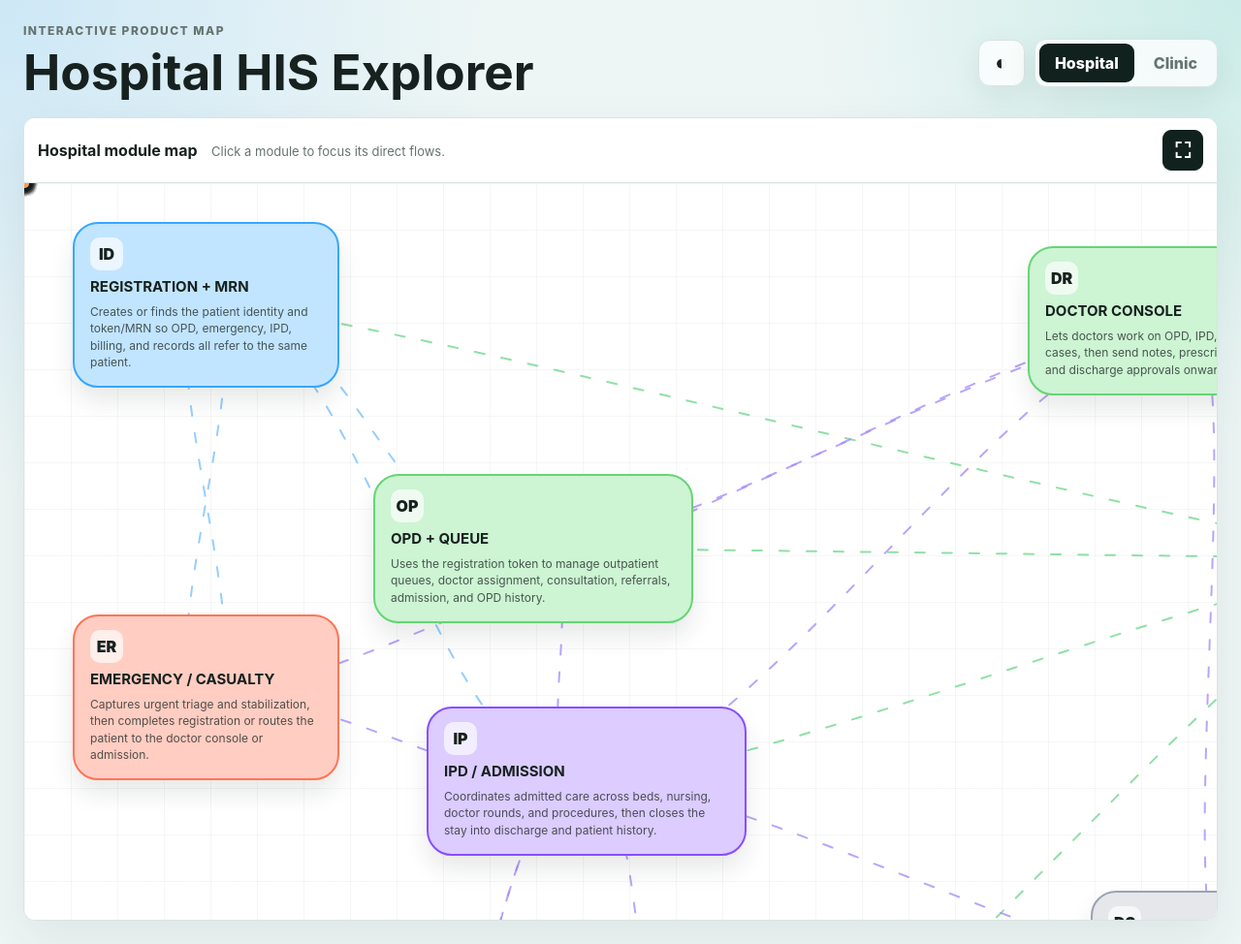
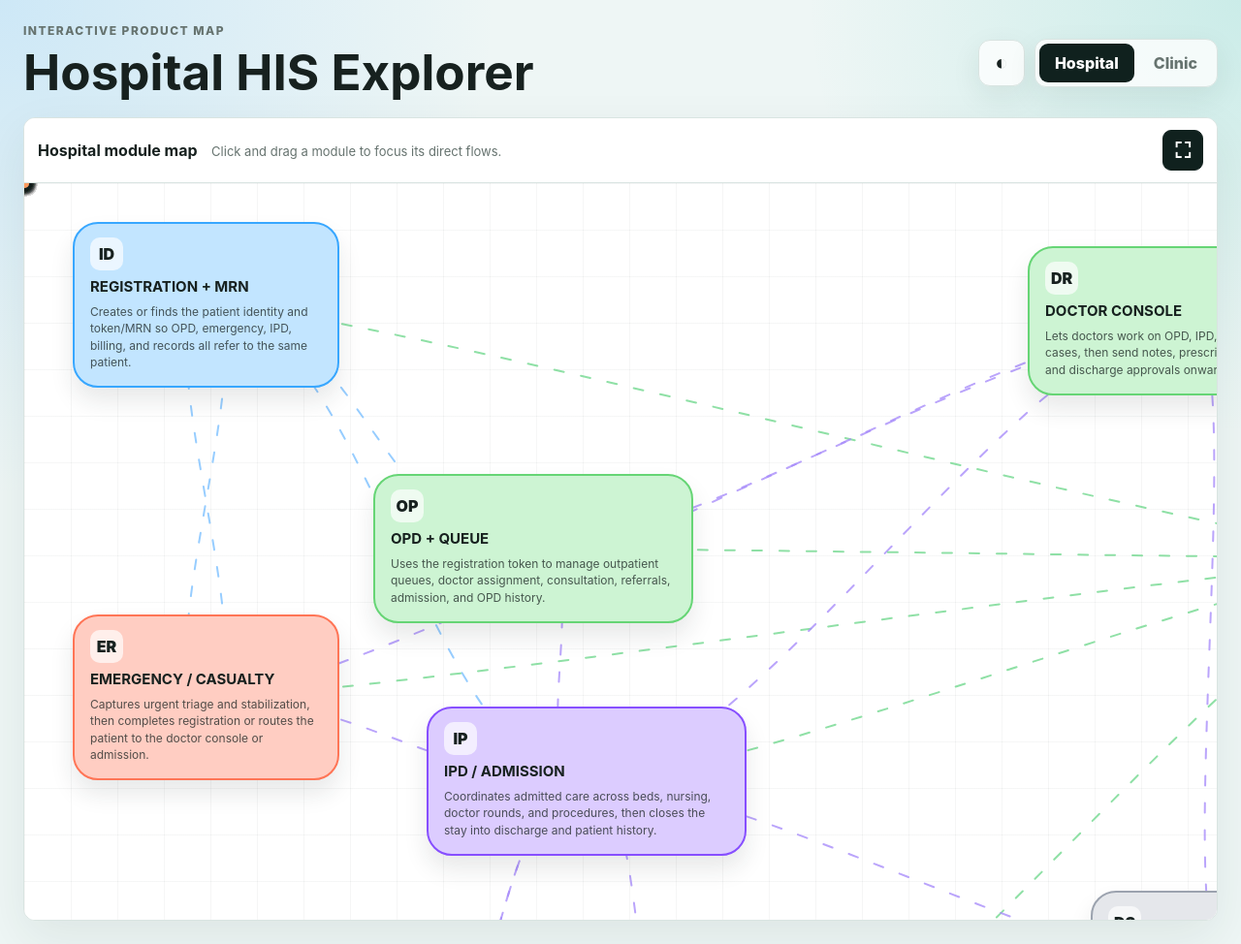
Before and after one commit to akhiltomprakash/HMS_flows, a plain HTML site: page index.html in a window 1280 px wide. Shown: the whole page at 97% size. Drawn offline with Linux system fonts and the light colour scheme.

Commit message:
Update hospital flow guidance

```diff
--- a/app.js
+++ b/app.js
@@ -323,6 +323,7 @@
   ["emergency", "registration", "complete registration", "identity", "degraded"],
   ["emergency", "ipd", "convert", "clinical", "critical"],
   ["emergency", "clinical", "stabilization notes", "clinical", "critical"],
+  ["emergency", "record", "emergency notes", "record", "critical"],
   ["opd", "ipd", "admit", "clinical", "critical"],
   ["opd", "clinical", "consult", "clinical", "critical"],
   ["ipd", "clinical", "rounds", "clinical", "critical"],
--- a/index.html
+++ b/index.html
@@ -29,7 +29,7 @@
           <div class="map-toolbar">
             <div>
               <strong id="mapTitle">Hospital module map</strong>
-              <span>Click a module to focus its direct flows.</span>
+              <span>Click and drag a module to focus its direct flows.</span>
             </div>
             <div class="map-actions">
               <button class="tool-btn primary icon-only" id="fullscreenBtn" type="button" aria-label="Full screen">
```
